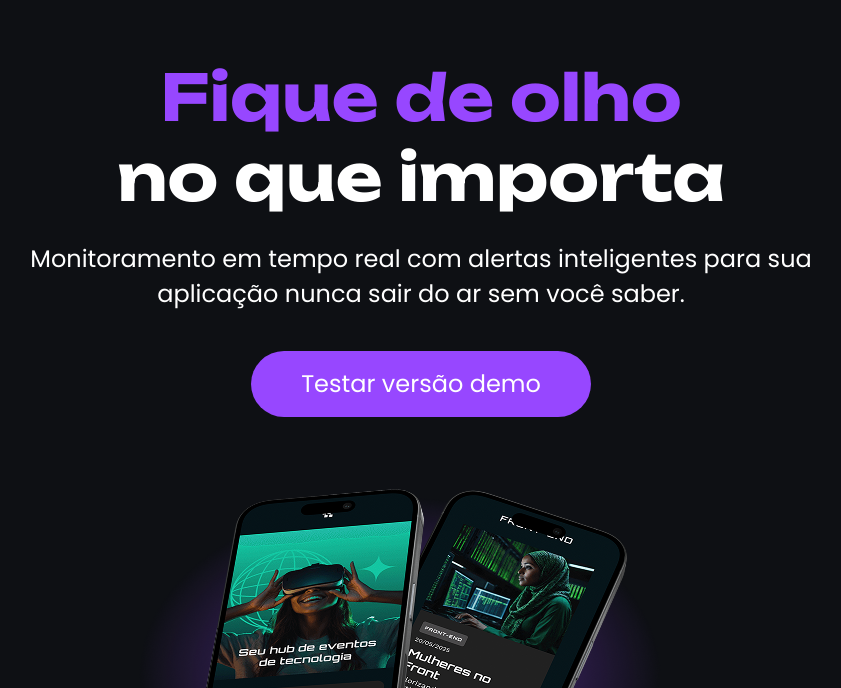
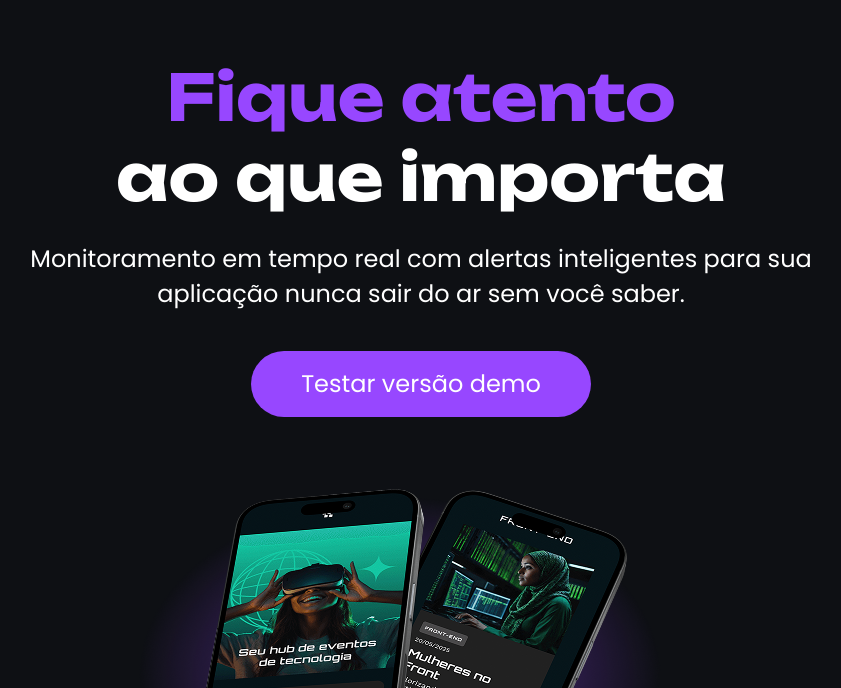
Before and after one commit to GabrielYuriki/Projeto-Tecboard, a plain HTML site: page index.html in a window 1280 px wide. Shown: the part 112-800 px from the top of the page, without its empty margins (219-1060 px from the left). Drawn offline with Linux system fonts and the light colour scheme.

Commit message:
Altera o título da página

```diff
--- a/index.html
+++ b/index.html
@@ -14,8 +14,8 @@
     <main>
         <section>
             <h1>
-                <span>Fique de olho</span>
-                <br>no que importa</h1>
+                <span>Fique atento</span>
+                <br>ao que importa</h1>
             <p>Monitoramento em tempo real com alertas inteligentes para sua aplicação nunca sair do ar sem você saber.</p>
             <a href="#">Testar versão demo</a>
 
```
